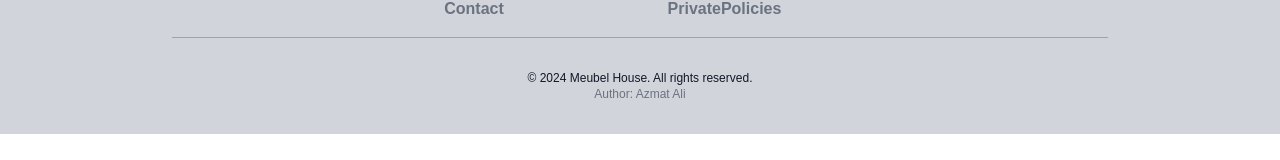
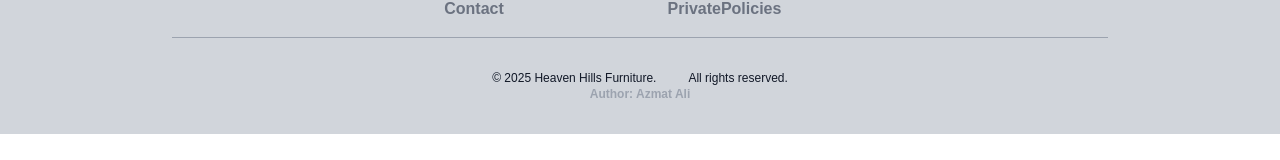
Before and after one commit to azmataliakbar/Hackathon-3-With-Functionality, a Next.js app: page /cart in a window 1280 px wide. Shown: the part 560-720 px from the top of the page. Built offline with nearby package versions, Linux system fonts and the light colour scheme; no server answers.

Commit message:
corrected text

```diff
--- a/src/app/components/Footer.tsx
+++ b/src/app/components/Footer.tsx
@@ -75,10 +75,11 @@ export default function Footer() {
 
         {/* Divider */}
         <hr className="border-t border-gray-400 my-4 w-3/4 mx-auto" />
-        <p className="text-center text-xs mt-8 text-gray-900 hover:scale-110 md:hover:scale-150 lg:hover:scale-150 hover:text-blue-500">
-          © 2024 Meubel House. All rights reserved.
-          <p className="text-center text-gray-500 text-xs">Author: Azmat Ali</p>
+        <p className="flex justify-center items-center gap-x-8 text-xs mt-8 text-gray-900 hover:scale-110 md:hover:scale-150 lg:hover:scale-150 hover:text-blue-500">
+        <span>© 2025 Heaven Hills Furniture.</span>
+        <span>All rights reserved.</span>
         </p>
+          <p className="text-center text-gray-400 text-xs font-bold">Author: Azmat Ali</p>
       </div>
     </footer>
   );
--- a/src/app/components/ShopImages.tsx
+++ b/src/app/components/ShopImages.tsx
@@ -59,11 +59,11 @@ export default function Home() {
             />
           </div>
           <div className="text-black font-bold hover:scale-150 hover:text-blue-600">
-            Showing 1-21 of 42 results
+            Showing 1-21 of 21 results
           </div>
           <div className="flex flex-col sm:flex-row items-center space-x-4 gap-4 sm:gap-0">
             <button className="text-black font-bold hover:scale-125 hover:text-blue-600">Show</button>
-            <input type="text" placeholder="16" className="border border-gray-300 px-1 py-1 w-[40px] rounded-md text-center text-sm" />
+            <input type="text" placeholder="21" className="border border-gray-300 px-1 py-1 w-[40px] rounded-md text-center text-sm" />
             <button className="text-black font-bold hover:scale-125 hover:text-blue-600">Sort By</button>
             <input type="text" placeholder="Default" className="border border-gray-300 px-1 py-1 w-[80px] rounded-md text-center text-sm" />
           </div>
```
